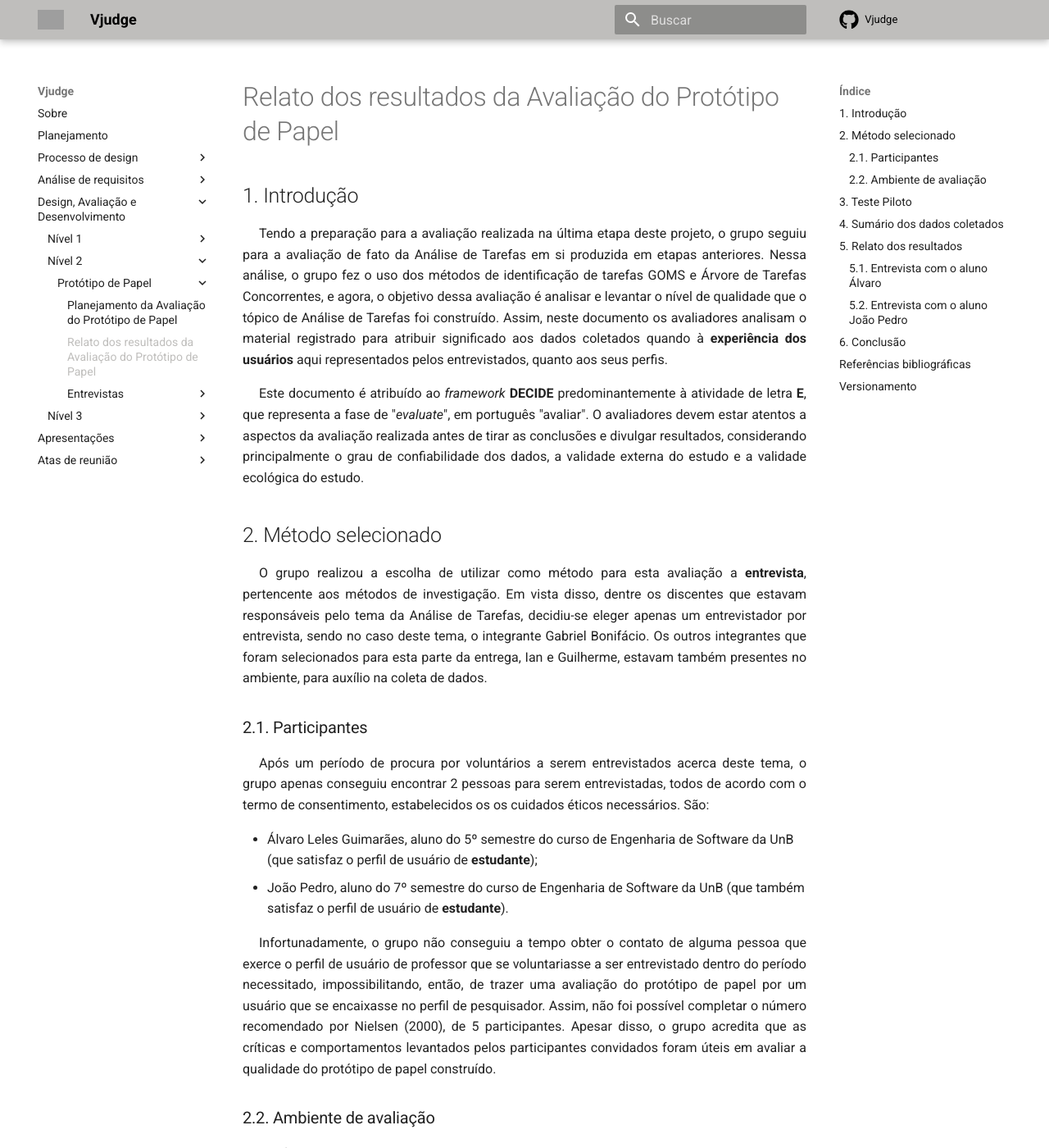
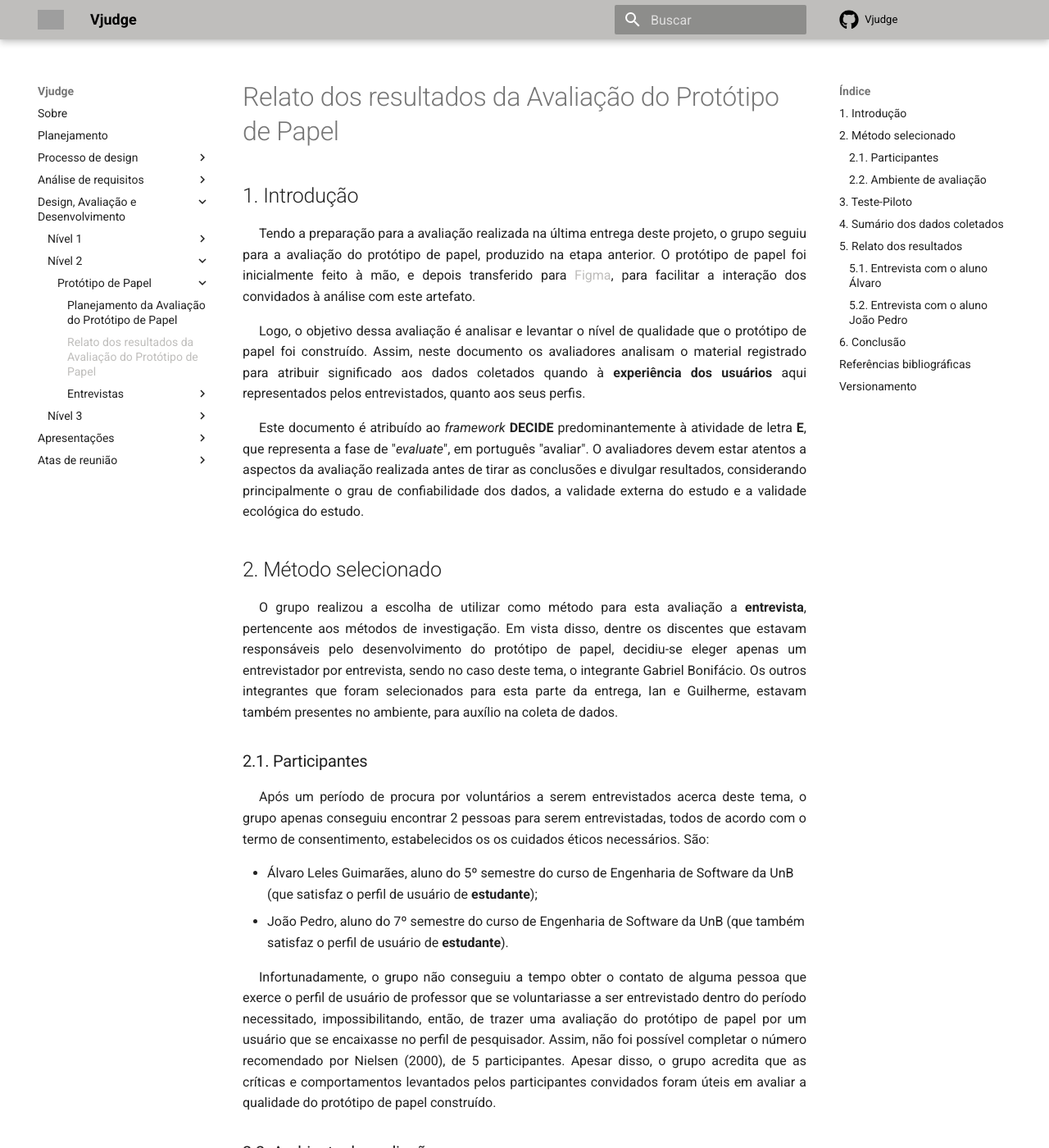
Before and after one commit to Interacao-Humano-Computador/2020.2-Grupo6, an MkDocs documentation site: the page built from docs/designAvaliacaoDesenvolvimento/nivel2/prototipoDePapel/relatoDeResultadosDoPrototipoDePapel.md, in a window 1280 px wide and 1400 px high. Shown: the whole window at 82% size. Built offline with MkDocs 1.6.1 and Material for MkDocs 9.7.7, drawn with Linux system fonts in a browser that asks for light colours; comment, search, counter and statistics services are not loaded; some of the changed text lies outside the part shown; grey boxes are pictures that could not be loaded.

Commit message:
Correções no relato dos resultados do prot. papel

```diff
--- a/docs/designAvaliacaoDesenvolvimento/nivel2/prototipoDePapel/relatoDeResultadosDoPrototipoDePapel.md
+++ b/docs/designAvaliacaoDesenvolvimento/nivel2/prototipoDePapel/relatoDeResultadosDoPrototipoDePapel.md
@@ -1,7 +1,10 @@
 ## 1. Introdução
 
 <p style="text-indent: 20px; text-align: justify">
-Tendo a preparação para a avaliação realizada na última etapa deste projeto, o grupo seguiu para a avaliação de fato da Análise de Tarefas em si produzida em etapas anteriores. Nessa análise, o grupo fez o uso dos métodos de identificação de tarefas GOMS e Árvore de Tarefas Concorrentes, e agora, o objetivo dessa avaliação é analisar e levantar o nível de qualidade que o tópico de Análise de Tarefas foi construído.  Assim, neste documento os avaliadores analisam o material registrado para atribuir significado aos dados coletados quando à <b>experiência dos usuários</b> aqui representados pelos entrevistados, quanto aos seus perfis.
+Tendo a preparação para a avaliação realizada na última entrega deste projeto, o grupo seguiu para a avaliação do protótipo de papel, produzido na etapa anterior. O protótipo de papel foi inicialmente feito à mão, e depois transferido para <a href='https://github.com/Interacao-Humano-Computador/2020.2-Vjudge/blob/master/docs/designAvaliacaoDesenvolvimento/nivel1/TermoDeConsentimento.pdf'>Figma</a>, para facilitar a interação dos convidados à análise com este artefato.
+</p>
+<p style="text-indent: 20px; text-align: justify">
+Logo, o objetivo dessa avaliação é analisar e levantar o nível de qualidade que o protótipo de papel foi construído. Assim, neste documento os avaliadores analisam o material registrado para atribuir significado aos dados coletados quando à <b>experiência dos usuários</b> aqui representados pelos entrevistados, quanto aos seus perfis.
 </p>
 <p style="text-indent: 20px; text-align: justify">
 Este documento é atribuído ao <i>framework</i> <b>DECIDE</b> predominantemente à atividade de letra <b>E</b>, que representa a fase de "<i>evaluate</i>", em português "avaliar". O avaliadores devem estar atentos a aspectos da avaliação realizada antes de tirar as conclusões e divulgar resultados, considerando principalmente o grau de confiabilidade dos dados, a validade externa do estudo e a validade ecológica do estudo.
@@ -10,7 +13,7 @@
 ## 2. Método selecionado
 
 <p style="text-indent: 20px; text-align: justify">
-O grupo realizou a escolha de utilizar como método para esta avaliação a <b>entrevista</b>, pertencente aos métodos de investigação. Em vista disso, dentre os discentes que estavam responsáveis pelo tema da Análise de Tarefas, decidiu-se eleger apenas um entrevistador por entrevista, sendo no caso deste tema, o integrante Gabriel Bonifácio. Os outros integrantes que foram selecionados para esta parte da entrega, Ian e Guilherme, estavam também presentes no ambiente, para auxílio na coleta de dados.
+O grupo realizou a escolha de utilizar como método para esta avaliação a <b>entrevista</b>, pertencente aos métodos de investigação. Em vista disso, dentre os discentes que estavam responsáveis pelo desenvolvimento do protótipo de papel, decidiu-se eleger apenas um entrevistador por entrevista, sendo no caso deste tema, o integrante Gabriel Bonifácio. Os outros integrantes que foram selecionados para esta parte da entrega, Ian e Guilherme, estavam também presentes no ambiente, para auxílio na coleta de dados.
 </p>
 
 ### 2.1. Participantes
@@ -38,10 +41,10 @@
 O grupo sugeriu que para as entrevistas fosse utilizada a plataforma Microsoft Teams, que além de realizar a chamada, também realiza a gravação e compartilhamento de tela. Não foi detectado algum outro problema que pudesse atrapalhar na consolidação dos resultados.
 </p>
 
-## 3. Teste Piloto
+## 3. Teste-Piloto
 
 <p style="text-indent: 20px; text-align: justify">
-A implementação do teste piloto foi uma excelente alternativa para melhorarmos nosso protótipo e aumentar o nível da qualidade e eficiência das nossas entrevistas.
+A implementação do teste-piloto foi uma excelente alternativa para melhorarmos nosso protótipo e aumentar o nível da qualidade e eficiência das nossas entrevistas.
 O teste piloto foi realizado entre os integrantes Gabriel Bonifácio e Ian Filipe, enquanto que os integrantes Caio Martins, Ítalo Vinícius e Guilherme Richter faziam anotações pertinentes para melhor avaliarmos nosso processo de entrevista.
 </p>
 
@@ -126,4 +129,5 @@
 
 | Versão | Data | Modificação | Autor |
 |:--:|:--:|:--:|:--:|
-| 1.0 | 29/04/2020 | Produção do relato dos resultados | Gabriel, Guilherme e Ian |
+| 1.0 | 29/04/2021 | Produção do relato dos resultados | Gabriel, Guilherme e Ian |
+| 1.1 | 05/05/2021 | Correção do texto da introdução | Guilherme |
```
Also changed, not shown: other parts of docs/designAvaliacaoDesenvolvimento/nivel2/prototipoDePapel/relatoDeResultadosDoPrototipoDePapel.md (+1 -1 lines), docs/designAvaliacaoDesenvolvimento/nivel3/planejamentoAvaliacaoDoPrototipoDeAltaFidelidade.md (+4 -3 lines).
